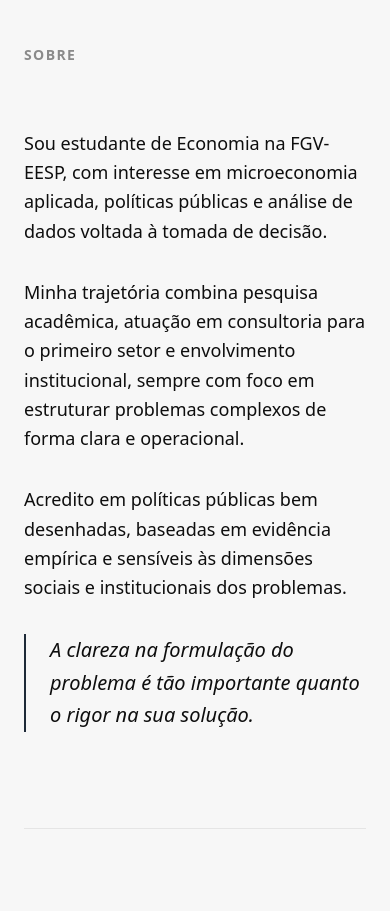
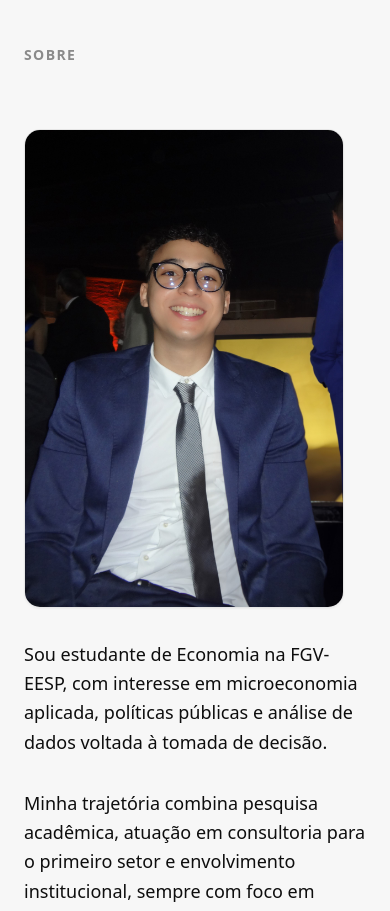
Before and after one commit to pedroocampelo/site, a React (Vite) app: page / in a window 390 px wide. Shown: the part 820-1731 px from the top of the page. Built offline with nearby package versions, Linux system fonts and the light colour scheme.

Commit message:
Refactor About section layout and image handling

```diff
--- a/src/react-app/pages/Home.tsx
+++ b/src/react-app/pages/Home.tsx
@@ -334,17 +334,33 @@ const Hero = ({ onNavigate, data }: HeroProps) => (
 const About = ({ data }: { data: typeof TEMPLATE_DATA.about }) => (
   <section id="sobre" className="py-24 px-6 scroll-mt-[var(--nav-h)]">
     <div className="max-w-5xl mx-auto grid grid-cols-1 md:grid-cols-12 gap-12">
+
+      {/* COLUNA ESQUERDA */}
       <div className="md:col-span-4">
         <SectionHeading>Sobre</SectionHeading>
+
+        {/* Foto para DESKTOP */}
         <img
           src={aboutPhoto}
           alt="Foto de Pedro Campelo"
           className="hidden md:block mt-8 w-full max-w-[260px] rounded-2xl object-cover border border-[var(--border)] shadow-sm"
         />
       </div>
+
+      {/* COLUNA DIREITA */}
       <div className="md:col-span-8 space-y-8 text-lg text-[var(--text)] leading-relaxed">
+
+        {/* Foto para MOBILE */}
+        <img
+          src={aboutPhoto}
+          alt="Foto de Pedro Campelo"
+          className="md:hidden mb-6 w-full max-w-[320px] rounded-2xl object-cover border border-[var(--border)] shadow-sm"
+        />
+
         {data.paragraphs.map((paragraph, idx) => (
-          <p key={idx} className="max-w-[65ch]">{paragraph}</p>
+          <p key={idx} className="max-w-[65ch]">
+            {paragraph}
+          </p>
         ))}
 
         {data.pullQuote && (
@@ -354,7 +370,9 @@ const About = ({ data }: { data: typeof TEMPLATE_DATA.about }) => (
             </p>
           </div>
         )}
+
       </div>
+
     </div>
   </section>
 );
```
Lines whose indentation alone changed are shown as unchanged.
